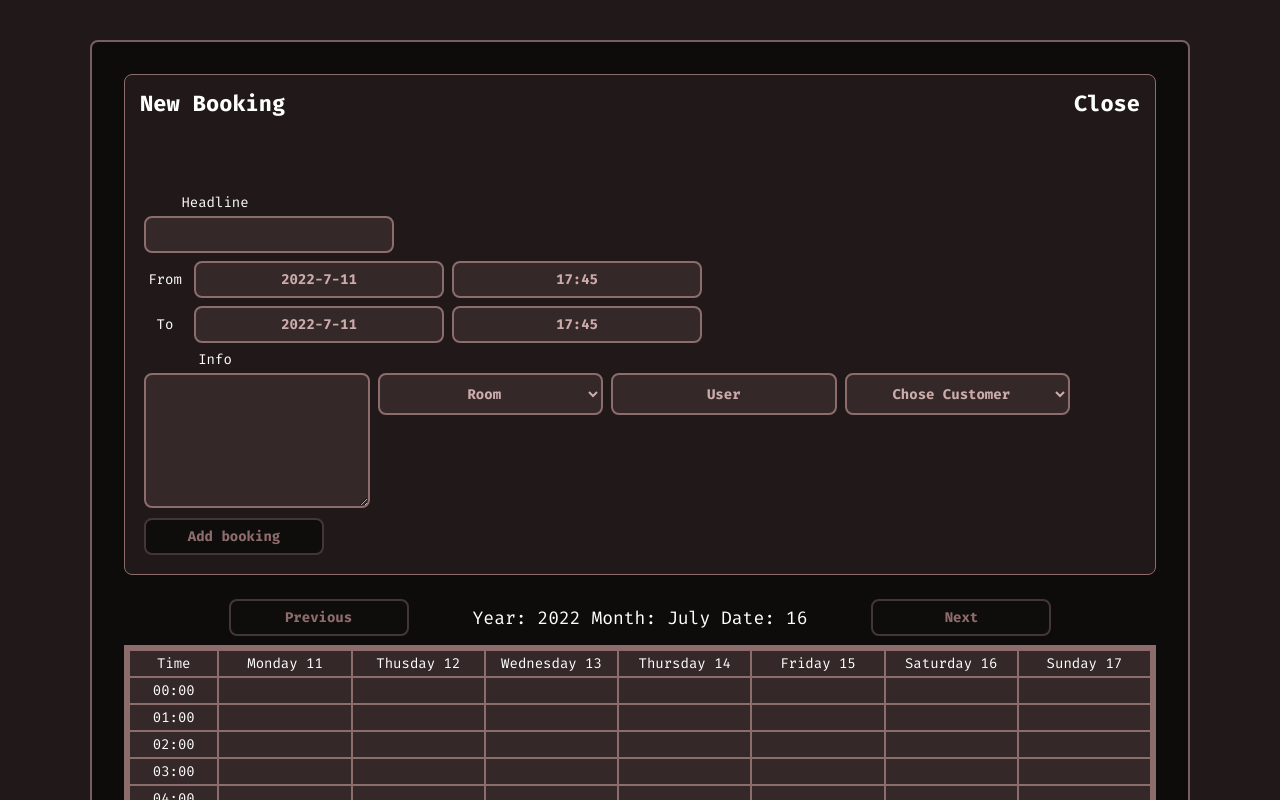
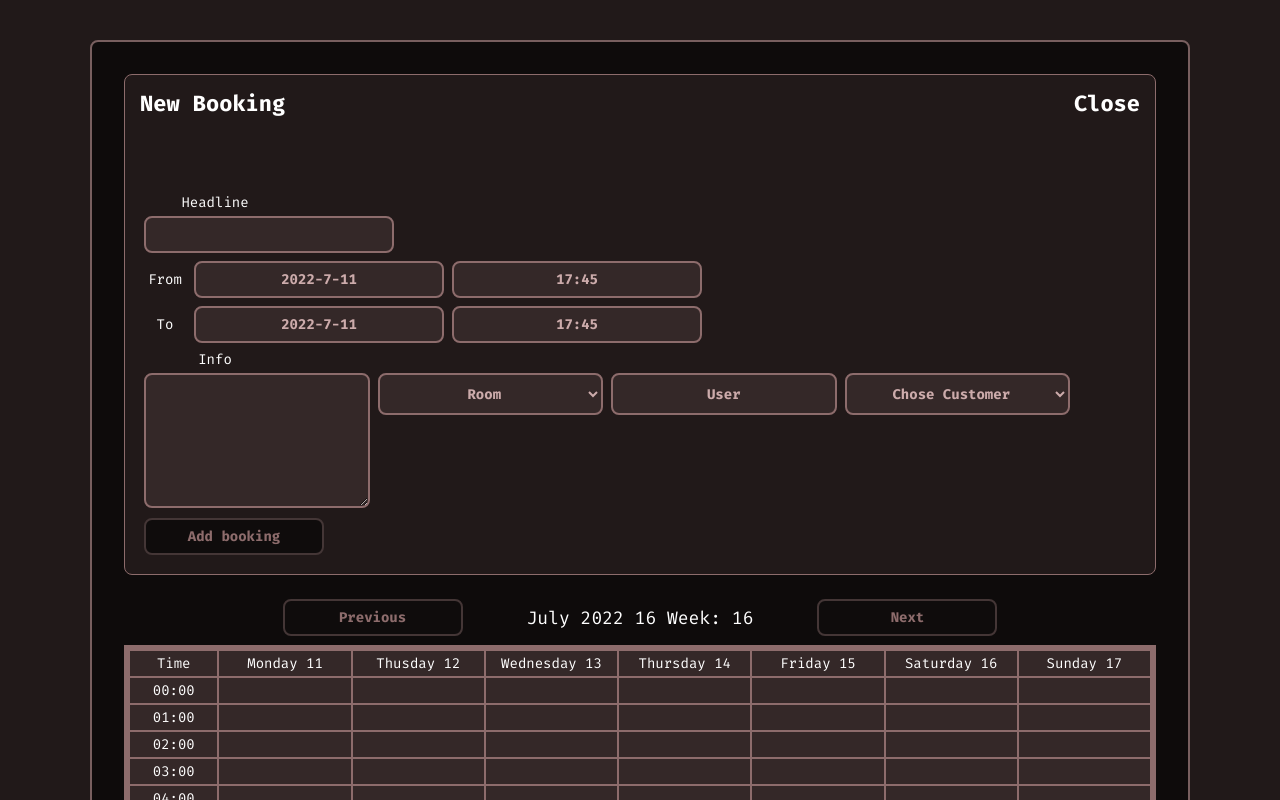
Before and after one commit to alvablot/booking-system-lap, a React (Vite) app in the folder frontend/: page / in a window 1280 px wide. Shown: the top 800 px of the page. Built offline with nearby package versions, Linux system fonts and the light colour scheme; no server answers.

Commit message:
fixed date click

```diff
--- a/frontend/src/components/Timetable.jsx
+++ b/frontend/src/components/Timetable.jsx
@@ -49,14 +49,17 @@ function Timetable(props) {
   for (let i = 0; i < 7; i++) {
     days[i] = yearList[-TotalDays + thisWeek + i].date;
   }
-  if (stopBookingaState[0] !== undefined || startBookingaState[0] !== undefined) {
-    console.log(
-      stopBookingaState[0].getHours() - startBookingaState[0].getHours()
-    );
+  if (
+    stopBookingaState[0] !== undefined ||
+    startBookingaState[0] !== undefined
+  ) {
+    //console.log(stopBookingaState[0].getHours() - startBookingaState[0].getHours());
   }
+  /*
   useEffect(() => {
     setThisWeek(thisWeek);
   }, [thisWeek]);
+  */
   ////////////////////////////////////////////////////////////////////
   function handleTimeClick(year, month, obj, date, hour, minute) {
     let strMonth = month;
@@ -81,7 +84,7 @@ function Timetable(props) {
       time: time,
       day: date.day,
     });
-    //console.log(dateStamp);
+
     setInputBox("block");
     if (obj.className === "day") obj.className = "activeDay";
     else obj.className = "day";
@@ -104,9 +107,8 @@ function Timetable(props) {
         </button>
         <div id="date-prev">
           {" "}
-          Year: {yearList[-TotalDays].year} Month:{" "}
-          {yearList[-TotalDays + thisWeek].month} Date:{" "}
-          {yearList[-TotalDays + thisWeek].date}{" "}
+          {yearList[-TotalDays + thisWeek].month} {" "} {yearList[-TotalDays].year} {" "}
+          {yearList[-TotalDays + thisWeek].date}{" "}Week: {yearList[-TotalDays + thisWeek].date}
         </div>
         <button
           id="button-next"
@@ -125,7 +127,7 @@ function Timetable(props) {
               return (
                 <td className="day" key={`day_${i}`}>
                   {dayNameArray[i]}{" "}
-                  {yearList[-TotalDays + thisWeek].date - dayOfTheWeek + i}
+                  {yearList[-TotalDays + thisWeek - dayOfTheWeek + i].date}
                 </td>
               );
             })}
@@ -161,17 +163,12 @@ function Timetable(props) {
                       <td
                         key={`timeCell${day}`}
                         className="day"
-                        id={
-                          yearList[-TotalDays + thisWeek].date -
-                          dayOfTheWeek +
-                          i
-                        }
                         onClick={(e) => {
                           handleTimeClick(
                             yearList[-TotalDays].year,
                             yearList[-TotalDays + thisWeek].monthInt,
                             e.target,
-                            days[numberOfDays] - 3,
+                            yearList[-TotalDays + numberOfDays + thisWeek - 4].date,
                             i,
                             0
                           );
```
